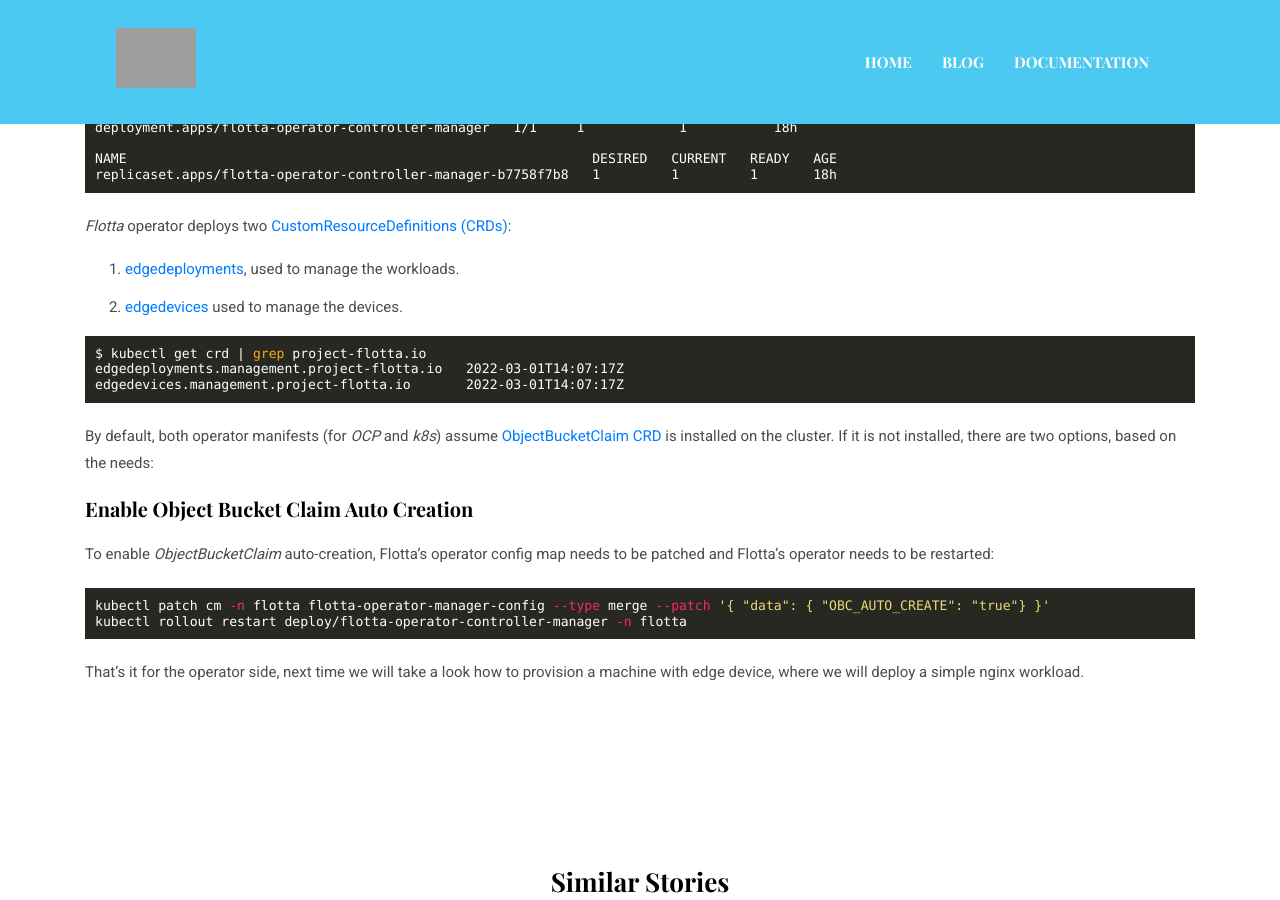
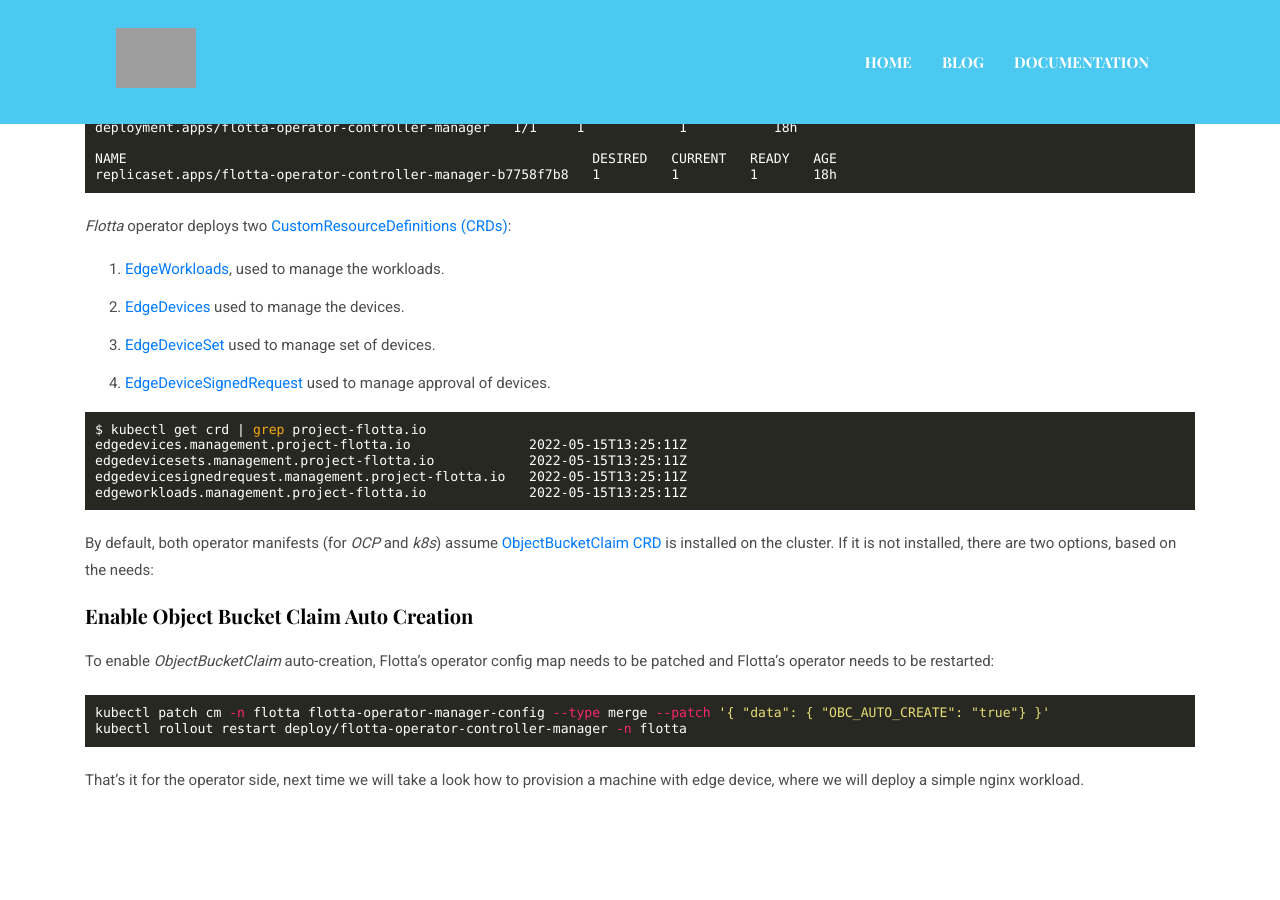
Before and after one commit to project-flotta/project-flotta.github.io, a Jekyll site: the page built from _posts/2022-03-02-getting-started-project-flotta.markdown, in a window 1280 px wide and 900 px high, scrolled down 1478 px. Built offline with Jekyll 4.4.1, drawn with Linux system fonts in a browser that asks for light colours; a script that is not in the unit is left out; grey boxes are pictures that could not be loaded.

Commit message:
Update getting started CRDs
Signed-off-by: Moti Asayag <masayag@redhat.com>

````diff
--- a/_posts/2022-03-02-getting-started-project-flotta.markdown
+++ b/_posts/2022-03-02-getting-started-project-flotta.markdown
@@ -84,13 +84,17 @@
 ```
 
 _Flotta_ operator deploys two [CustomResourceDefinitions (CRDs)](https://kubernetes.io/docs/concepts/extend-kubernetes/api-extension/custom-resources/#customresourcedefinitions):
-1. [edgedeployments](https://github.com/project-flotta/flotta-operator/blob/main/config/crd/bases/management.project-flotta.io_edgedeployments.yaml), used to manage the workloads.
-2. [edgedevices](https://github.com/project-flotta/flotta-operator/blob/main/config/crd/bases/management.project-flotta.io_edgedevices.yaml) used to manage the devices.
+1. [EdgeWorkloads](https://github.com/project-flotta/flotta-operator/blob/main/config/crd/bases/management.project-flotta.io_edgeworkloads.yaml), used to manage the workloads.
+2. [EdgeDevices](https://github.com/project-flotta/flotta-operator/blob/main/config/crd/bases/management.project-flotta.io_edgedevices.yaml) used to manage the devices.
+3. [EdgeDeviceSet](https://github.com/project-flotta/flotta-operator/blob/main/config/crd/bases/management.project-flotta.io_edgedevicesets.yaml) used to manage set of devices.
+4. [EdgeDeviceSignedRequest](https://github.com/project-flotta/flotta-operator/blob/main/config/crd/bases/management.project-flotta.io_edgedevicesignedrequest.yaml) used to manage approval of devices.
 
 ```bash
 $ kubectl get crd | grep project-flotta.io
-edgedeployments.management.project-flotta.io   2022-03-01T14:07:17Z
-edgedevices.management.project-flotta.io       2022-03-01T14:07:17Z
+edgedevices.management.project-flotta.io               2022-05-15T13:25:11Z
+edgedevicesets.management.project-flotta.io            2022-05-15T13:25:11Z
+edgedevicesignedrequest.management.project-flotta.io   2022-05-15T13:25:11Z
+edgeworkloads.management.project-flotta.io             2022-05-15T13:25:11Z
 ```
 
 By default, both operator manifests (for _OCP_ and _k8s_) assume [ObjectBucketClaim CRD](https://github.com/kube-object-storage/lib-bucket-provisioner/blob/master/pkg/apis/objectbucket.io/v1alpha1/objectbucketclaim_types.go) is installed on the cluster.
````
